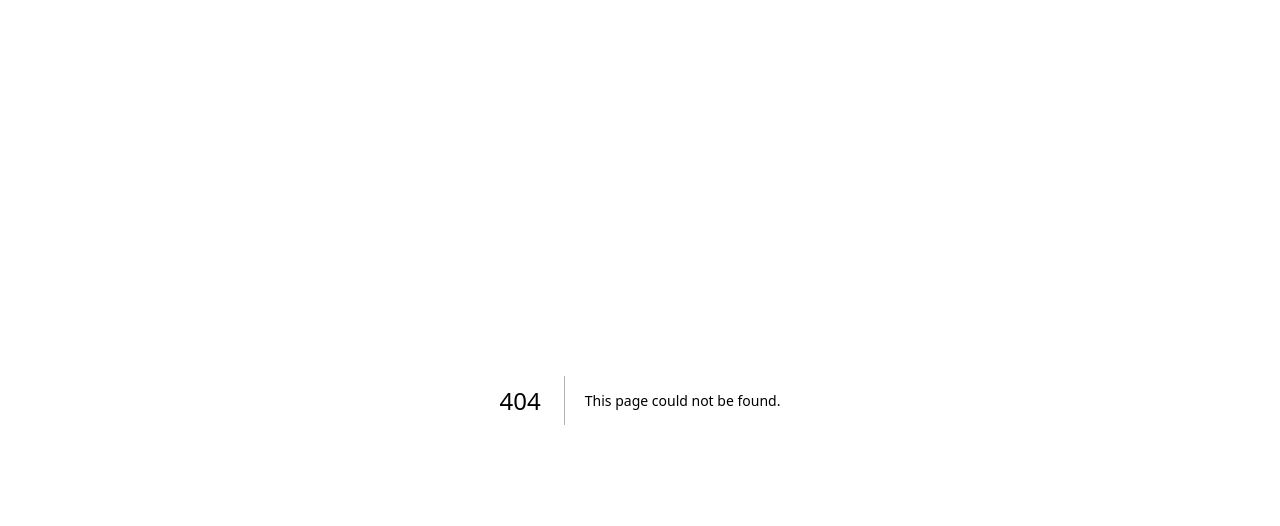
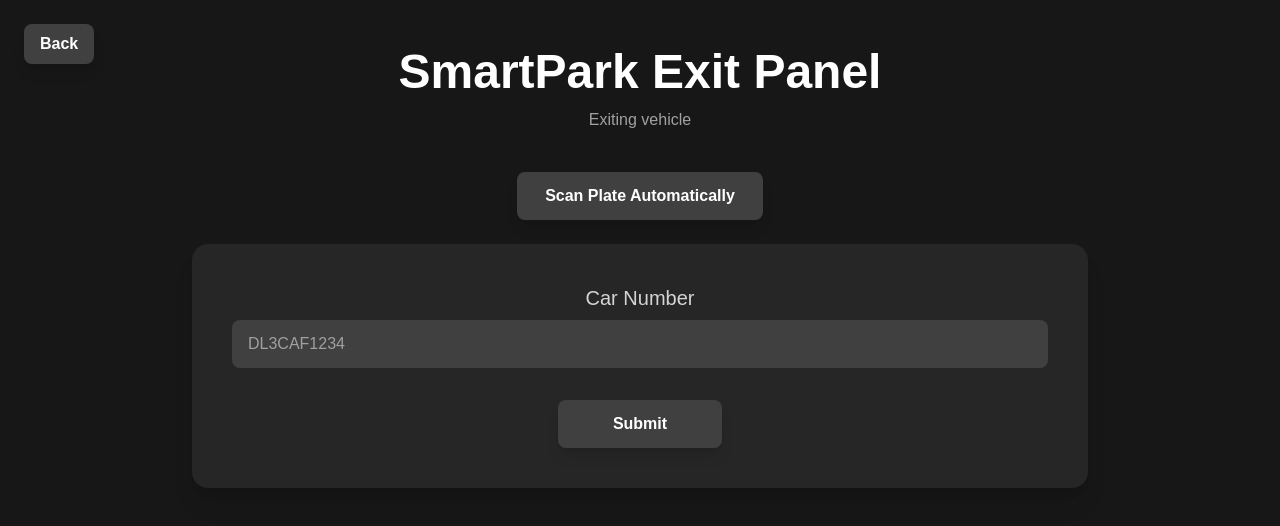
Before and after one commit to 1amSuraj/SmartPark, a Next.js app in the folder frontend/: page /exit in a window 1280 px wide. Before the commit this address had no page. Shown: the top 526 px of the page. Built offline with nearby package versions, Linux system fonts and the light colour scheme.

Commit message:
Exit logic implied

```diff
--- /dev/null
+++ b/frontend/src/app/exit/page.tsx
@@ -0,0 +1,177 @@
+"use client";
+
+import React, { useState } from "react";
+import { useRouter } from "next/navigation";
+import axios from "axios";
+import LoadingSpinner from "../components/LoadingSpinner";
+import { ToastContainer, toast } from "react-toastify";
+import "react-toastify/dist/ReactToastify.css"; // Import Toastify CSS
+
+const Page = () => {
+  const router = useRouter();
+  const [vehicleNo, setVehicleNo] = useState("");
+  const [phone, setPhone] = useState("");
+  const [loading, setLoading] = useState(false);
+  const [scanning, setScanning] = useState(false);
+
+  const formatPhoneNumber = (phone: string): string => {
+    if (phone.startsWith("91")) {
+      return phone;
+    }
+    return `91${phone}`;
+  };
+
+  const handleSubmit = async (e: React.FormEvent) => {
+    e.preventDefault();
+    setLoading(true);
+
+    // Format the phone number before submitting
+    const formattedPhone = formatPhoneNumber(phone);
+    const payload = {
+      vehicleNo,
+    };
+    try {
+      //   const response = await axios.delete(
+      //     `${process.env.NEXT_PUBLIC_BACKEND_URL}/api/parking/exit`,
+      //     { data: payload }
+      //   );
+      const response = await axios.delete(
+        "http://localhost:5000/api/parking/exit",
+        { data: payload }
+      );
+      if (response.status === 203) {
+        toast.error("Payment still pending", {
+          position: "top-right",
+          autoClose: 3000,
+          hideProgressBar: false,
+          closeOnClick: true,
+          pauseOnHover: true,
+          draggable: true,
+          progress: undefined,
+        });
+      } else {
+        if (response.status === 200) {
+          toast.success("Vehicle exited successfully!", {
+            position: "top-right",
+            autoClose: 3000, // Close after 3 seconds
+            hideProgressBar: false,
+            closeOnClick: true,
+            pauseOnHover: true,
+            draggable: true,
+            progress: undefined,
+          });
+          console.log("Response:", response.data);
+          setVehicleNo("");
+        } else {
+          toast.error("Failed to create entry.", {
+            position: "top-right",
+            autoClose: 3000,
+            hideProgressBar: false,
+            closeOnClick: true,
+            pauseOnHover: true,
+            draggable: true,
+            progress: undefined,
+          });
+        }
+      }
+    } catch (error) {
+      console.error("Error deleting entry:", error);
+      toast.error("An error occurred while deleting the entry.", {
+        position: "top-right",
+        autoClose: 3000,
+        hideProgressBar: false,
+        closeOnClick: true,
+        pauseOnHover: true,
+        draggable: true,
+        progress: undefined,
+      });
+    } finally {
+      setLoading(false); // Set loading to false after the API call is complete
+    }
+  };
+
+  const handlePlateScan = async () => {
+    setScanning(true);
+    try {
+      const res = await axios.get("http://127.0.0.1:5001/plate");
+      if (res.data.plate) {
+        setVehicleNo(res.data.plate.toUpperCase());
+        toast.success(`Plate Detected: ${res.data.plate.toUpperCase()}`);
+      } else {
+        toast.warning("No plate detected.");
+      }
+    } catch (err) {
+      console.error("Error detecting plate:", err);
+      toast.error("Number Plate not detected");
+    } finally {
+      setScanning(false);
+    }
+  };
+
+  return (
+    <main className="min-h-screen bg-neutral-900 text-white px-6 py-12 flex flex-col items-center">
+      <button
+        onClick={() => router.push("/")} // Navigate back to the main page
+        className="absolute top-6 left-6 bg-neutral-700 hover:bg-neutral-600 px-4 py-2 rounded-lg font-semibold text-white shadow-lg transition duration-300 cursor-pointer"
+      >
+        Back
+      </button>
+      <ToastContainer /> {/* Add ToastContainer to render notifications */}
+      <h1 className="text-4xl md:text-5xl font-bold mb-3 text-center">
+        SmartPark Exit Panel
+      </h1>
+      <p className="text-md text-neutral-400 mb-10 text-center">
+        Exiting vehicle
+      </p>
+      {/* Scan Button */}
+      <button
+        type="button"
+        onClick={handlePlateScan}
+        disabled={scanning}
+        className={`mb-6 px-6 py-3 rounded-lg font-semibold text-white shadow-lg transition duration-300 w-1/5 cursor-pointer ${
+          scanning
+            ? "bg-neutral-700 cursor-not-allowed"
+            : "bg-neutral-700 hover:bg-neutral-600"
+        }`}
+      >
+        {scanning ? <LoadingSpinner /> : "Scan Plate Automatically"}
+      </button>
+      <form
+        onSubmit={handleSubmit}
+        className="w-full max-w-4xl bg-neutral-800 rounded-2xl shadow-xl p-10 space-y-8"
+      >
+        <div className="">
+          <div className="flex flex-col">
+            <label className="text-xl font-medium text-neutral-300 mb-2 text-center">
+              Car Number
+            </label>
+            <input
+              type="text"
+              value={vehicleNo}
+              onChange={(e) => setVehicleNo(e.target.value)}
+              placeholder="DL3CAF1234"
+              className="bg-neutral-700 text-white px-4 py-3 rounded-lg outline-none focus:ring-2 focus:ring-grey-400"
+              required
+            />
+          </div>
+        </div>
+
+        <div className="flex justify-center">
+          <button
+            type="submit"
+            disabled={loading} // Disable the button while loading
+            className={`px-6 py-3 cursor-pointer rounded-lg font-semibold text-white shadow-lg transition duration-300 w-1/5 ${
+              loading
+                ? "bg-neutral-600 cursor-not-allowed"
+                : "bg-neutral-700 hover:bg-neutral-600"
+            }`}
+          >
+            {loading ? <LoadingSpinner /> : "Submit "}
+          </button>
+        </div>
+      </form>
+    </main>
+  );
+};
+
+export default Page;
```
